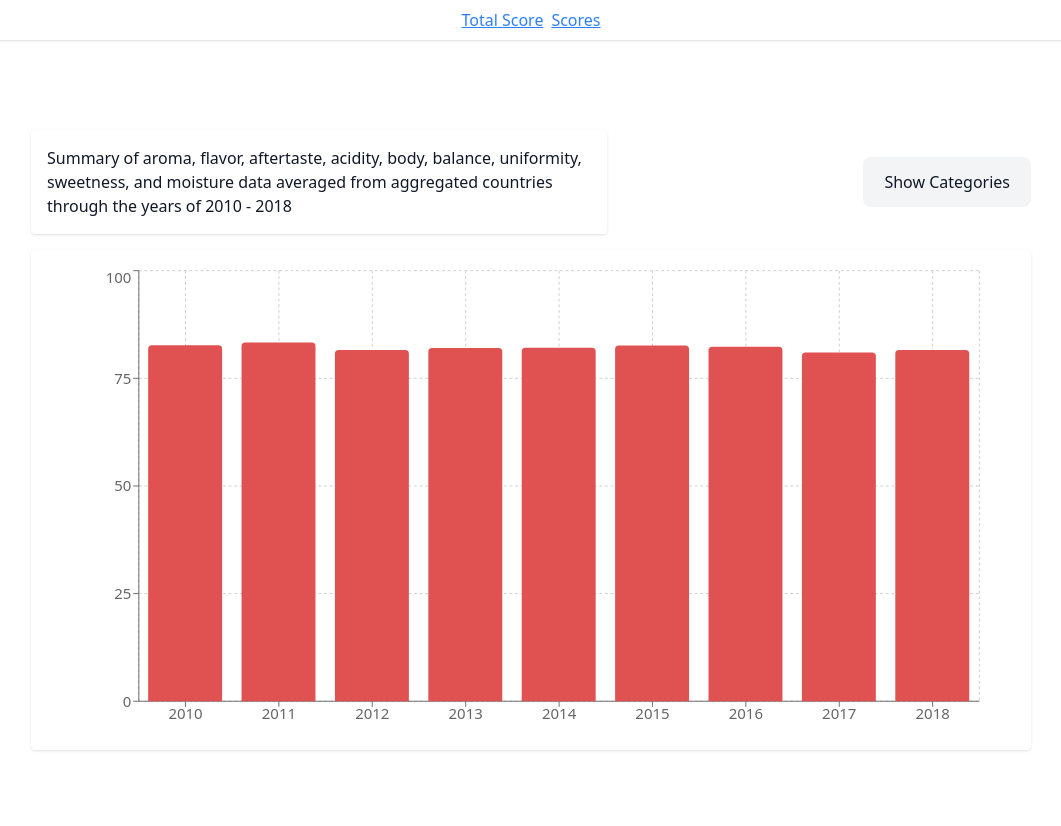
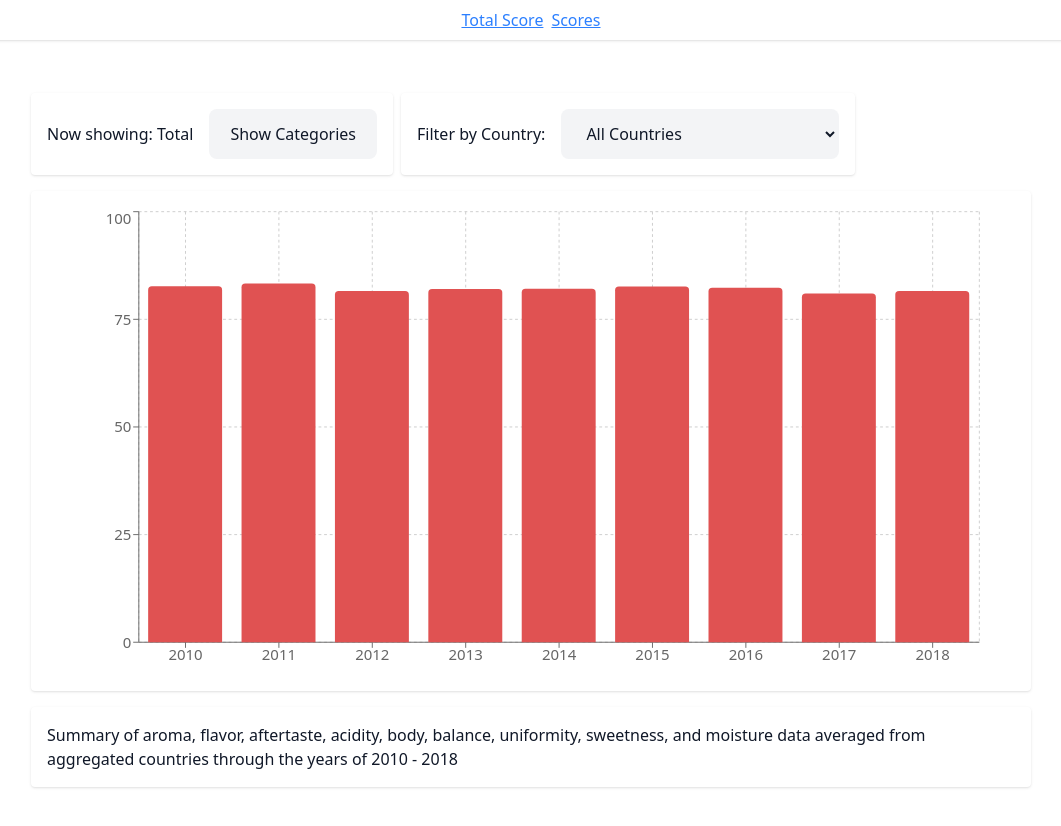
Before and after one commit to fangbuilt/bizstats-coffee, a React (Vite) app: page / in a window 1280 px wide. Shown: the top 826 px of the page, without its empty margins (109-1170 px from the left). Built offline with nearby package versions, Linux system fonts and the light colour scheme.

Commit message:
CHORE: Apa kek

```diff
--- a/src/routes/index.lazy.tsx
+++ b/src/routes/index.lazy.tsx
@@ -14,12 +14,24 @@ export const Route = createLazyFileRoute('/')({
 function Index() {
   const [mode, setMode] = useState<'total' | 'categories'>('total');
 
+  const [selectedCountry, setSelectedCountry] = useState<string | null>(null);
+
   function toggleMode() {
     setMode(previousState => (previousState === 'total' ? 'categories' : 'total'));
   }
 
+  const allCountries = Array.from(
+    new Set(data.map(entry => entry.Location.Country))
+  ).sort();
+
+  const filteredData = data.filter(entry => {
+    if (selectedCountry && entry.Location.Country !== selectedCountry) return false;
+
+    return true;
+  });
+
   const averagedScoreData = Object.values(
-    data.reduce((accumulated, entry) => {
+    filteredData.reduce((accumulated, entry) => {
       const year = entry.Year;
       if (!accumulated[year]) {
         accumulated[year] = {
@@ -82,11 +94,20 @@ function Index() {
   return (
     <div className="p-2 flex flex-col gap-4 justify-center items-center h-dvh">
       <div className='flex flex-col gap-4 w-[1000px]'>
-        <div className="flex justify-between items-center">
-          <div className='w-xl p-4 rounded shadow max-w-prose'>
-            <p>Summary of aroma, flavor, aftertaste, acidity, body, balance, uniformity, sweetness, and moisture data averaged from aggregated countries through the years of 2010 - 2018</p>
+        <div className="flex gap-2 items-center">
+          <div className="flex items-center gap-4 p-4 rounded shadow">
+            <p>Now showing: {mode !== 'total' ? 'Categories' : 'Total'}</p>
+            <button className='w-fit whitespace-nowrap' onClick={toggleMode}>{mode === 'total' ? 'Show Categories' : 'Show Total Score'}</button>
           </div>
-          <button className='w-fit whitespace-nowrap' onClick={toggleMode}>{mode === 'total' ? 'Show Categories' : 'Show Total Score'}</button>
+          <div className='flex items-center gap-4 p-4 rounded shadow'>
+            <label htmlFor='country'>Filter by Country:</label>
+            <select id='country' value={selectedCountry ?? ''} onChange={event => setSelectedCountry(event.target.value || null)}>
+              <option value="">All Countries</option>
+              {allCountries.map(country => (
+                <option key={country} value={country}>{country}</option>
+              ))}
+            </select>
+          </div>
         </div>
         <ResponsiveContainer width="100%" height={500} className="rounded shadow p-4">
           <BarChart data={averagedScoreData}>
@@ -99,6 +120,9 @@ function Index() {
             ))}
           </BarChart>
         </ResponsiveContainer>
+        <div className='p-4 rounded shadow w-full'>
+          <p>Summary of aroma, flavor, aftertaste, acidity, body, balance, uniformity, sweetness, and moisture data averaged from aggregated countries through the years of 2010 - 2018</p>
+        </div>
       </div>
     </div>
   )
--- a/src/styles.css
+++ b/src/styles.css
@@ -47,7 +47,7 @@
     @apply text-lg;
   }
 
-  button {
+  button, select {
     @apply cursor-pointer rounded-lg border border-transparent bg-gray-100 text-gray-900 px-5 py-3 font-medium transition-colors hover:border-gray-200 active:bg-gray-200/80;
     /* @apply dark:bg-neutral-800 dark:text-white dark:hover:border-neutral-700 dark:active:bg-neutral-700; */
   }
```
